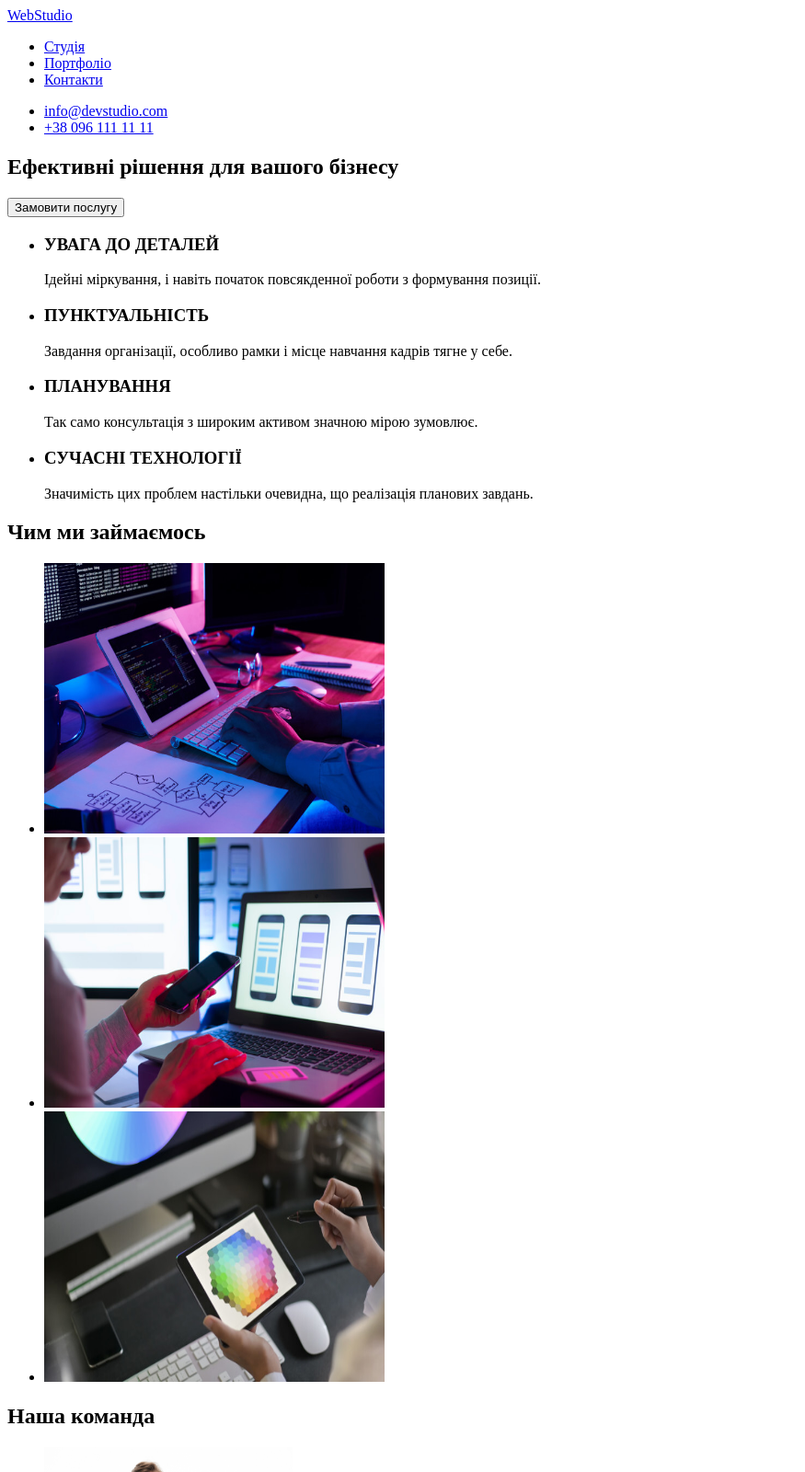
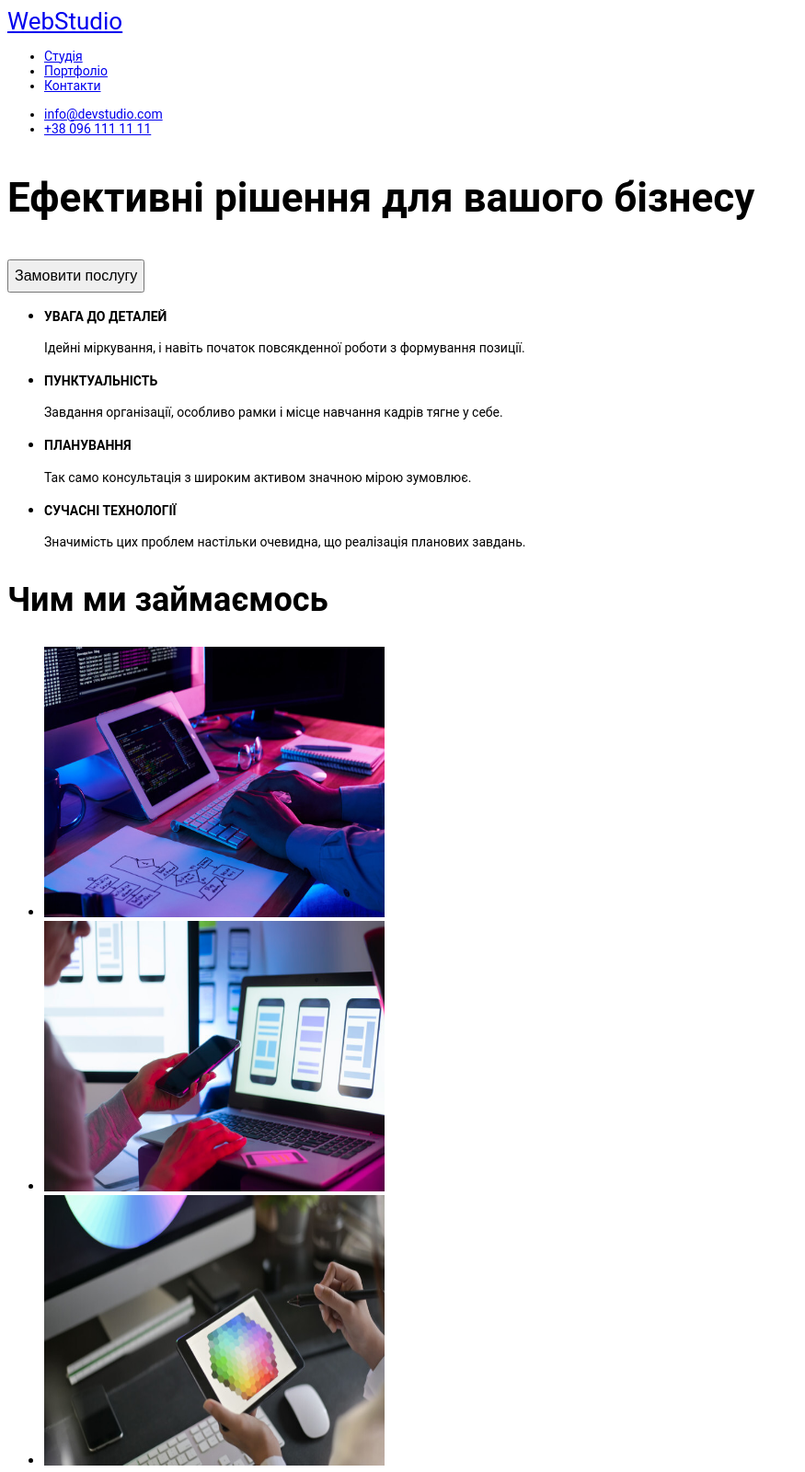
Before and after one commit to Vitekko/Pasevich-Viktor-IPZ-32, a plain HTML site: page index.html in a window 1280 px wide. Shown: the top 1600 px of the page at 92% size, without its empty margins (0-875 px from the left). Drawn offline with Linux system fonts and the light colour scheme.

Commit message:
add-size-and-line-1

```diff
--- a/css/styles.css
+++ b/css/styles.css
@@ -0,0 +1,47 @@
+body {
+    font-family: roboto;
+}
+.site-name-1, .site-name-2 {
+    font-size: 26px;
+    line-height: 1.17384615;
+}
+.head ul {
+    font-size: 14px;
+    line-height: 1.17214286;
+}
+.solution h1 {
+    font-size: 44px;
+    line-height: 1.363636363;
+}
+.solution button {
+    font-size: 16px;
+    line-height: 1.875;
+}
+.feature h3 {
+    font-size: 14px;
+    line-height: 1.17214286;
+}
+.feature p {
+    font-size: 14px;
+    line-height: 1.71428571;
+}
+.our-job h2 {
+    font-size: 36px;
+    line-height: 1.17194444;
+}
+.our-team h2 {
+    font-size: 36px;
+    line-height: 1.17194444;
+}
+.our-team h3 {
+    font-size: 16px;
+    line-height: 1.171875;
+}
+.our-team p {
+    font-size: 16px;
+    line-height: 1.171875;
+}
+.footer ul {
+    font-size: 14px;
+    line-height: 1.14285714;
+}
--- a/index.html
+++ b/index.html
@@ -4,11 +4,11 @@
         <meta charset="utf-8">
         <meta name="description" content="Послуги створення веб-сайтів">
         <title>WebStudio</title>
-
+        <link rel="stylesheet" href="./css/styles.css">
     </head>
     <body>
-        <header>
-            <a href="./index.html">WebStudio</a>
+        <header class="head">
+            <a class="site-name-1" href="./index.html">WebStudio</a>
             <nav>
                 <ul>
                     <li><a href="#">Студія</a></li>
@@ -23,12 +23,12 @@
         </header>
 
         <main>
-            <section>
+            <section class="solution">
                 <h1>Ефективні рішення для вашого бізнесу</h1>
                 <button type="button">Замовити послугу</button>
             </section>
 
-            <section>
+            <section class="feature">
                 <ul>
                     <li>
                         <h3>УВАГА ДО ДЕТАЛЕЙ</h3>
@@ -49,7 +49,7 @@
                 </ul>
             </section>
 
-            <section>
+            <section class="our-job">
                 <h2>Чим ми займаємось</h2>
                 <ul>
                     <li><img src="./images/image1.jpg" alt="Картинка 1" width="370" height="294"></li>
@@ -58,7 +58,7 @@
                 </ul>
             </section>
 
-            <section>
+            <section class="our-team">
                 <h2>Наша команда</h2>
                 <ul>
                     <li>
@@ -84,8 +84,8 @@
                 </ul>
             </section>
         </main>
-        <footer>
-            <a href="">WebStudio</a>
+        <footer class="footer">
+            <a class="site-name-2" href="./index.html">WebStudio</a>
             <address>
                 <ul>
                     <li><a>м. Київ, пр-т Лесі Українки, 26</a></li>
```
Also changed, not shown: portfolio.html (+9 -9 lines).
